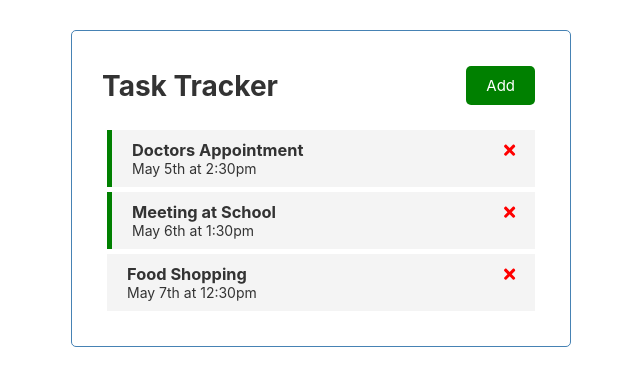
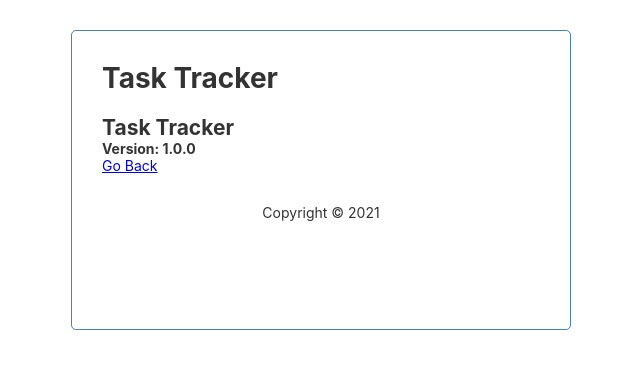
Before and after one commit to octaviookumu/task-tracker-ng, an Angular app: page /about in a window 1280 px wide. Shown: the top 386 px of the page, without its empty margins (319-959 px from the left). Built offline with nearby package versions, Linux system fonts and the light colour scheme; data requests are answered from the project's data file.

Commit message:
Limit component to route

```diff
--- a/src/app/app.component.html
+++ b/src/app/app.component.html
@@ -1,4 +1,5 @@
 <div class="container">
     <app-header></app-header>
-    <app-tasks></app-tasks>
+    <router-outlet></router-outlet>
+    <app-footer></app-footer>
 </div>
--- /dev/null
+++ b/src/app/components/about/about.component.html
@@ -0,0 +1,5 @@
+<div>
+    <h2>Task Tracker</h2>
+    <h4>Version: 1.0.0</h4>
+    <a routerLink="/">Go Back</a>
+</div>
--- /dev/null
+++ b/src/app/components/about/about.component.ts
@@ -0,0 +1,15 @@
+import { Component, OnInit } from '@angular/core';
+
+@Component({
+  selector: 'app-about',
+  templateUrl: './about.component.html',
+  styleUrls: ['./about.component.css']
+})
+export class AboutComponent implements OnInit {
+
+  constructor() { }
+
+  ngOnInit(): void {
+  }
+
+}
--- /dev/null
+++ b/src/app/components/footer/footer.component.css
@@ -0,0 +1,4 @@
+footer{
+    margin-top: 30px;
+    text-align: center;
+}
--- /dev/null
+++ b/src/app/components/footer/footer.component.html
@@ -0,0 +1,4 @@
+<footer>
+  <p>Copyright &copy; 2021</p>
+  <a *ngIf="hasRoute('/')" routerLink="about">About</a>
+</footer>
--- /dev/null
+++ b/src/app/components/footer/footer.component.ts
@@ -0,0 +1,17 @@
+import { Component, OnInit } from '@angular/core';
+import { Router } from '@angular/router';
+
+@Component({
+  selector: 'app-footer',
+  templateUrl: './footer.component.html',
+  styleUrls: ['./footer.component.css'],
+})
+export class FooterComponent implements OnInit {
+  constructor(private router: Router) {}
+
+  ngOnInit(): void {}
+
+  hasRoute(route: string) {
+    return this.router.url === route;
+  }
+}
--- a/src/app/components/header/header.component.html
+++ b/src/app/components/header/header.component.html
@@ -1,6 +1,7 @@
 <header>
   <h1>{{ title }}</h1>
   <app-button
+    *ngIf="hasRoute('/')"
     color="{{ showAddTask ? 'red' : 'green' }}"
     text="{{ showAddTask ? 'Close' : 'Add' }}"
     (btnClick)="toggleAddTask()"
--- a/src/app/components/header/header.component.ts
+++ b/src/app/components/header/header.component.ts
@@ -1,29 +1,32 @@
 import { Component, OnInit } from '@angular/core';
 import { UiService } from '../../services/ui.service';
 import { Subscription } from 'rxjs';
+import { Router } from '@angular/router';
 
 @Component({
   selector: 'app-header',
   templateUrl: './header.component.html',
-  styleUrls: ['./header.component.css']
+  styleUrls: ['./header.component.css'],
 })
 export class HeaderComponent implements OnInit {
-  title: string = 'Task Tracker'
+  title: string = 'Task Tracker';
   showAddTask!: boolean;
   subscription: Subscription;
 
-
-  constructor(private uiService: UiService) {
+  constructor(private uiService: UiService, private router: Router) {
     // we want to watch the showAddTask value change using the subscription
-    this.subscription = this.uiService.onToggle().subscribe(value => this.showAddTask = value)
-
+    this.subscription = this.uiService
+      .onToggle()
+      .subscribe((value) => (this.showAddTask = value));
   }
 
-  ngOnInit(): void {
+  ngOnInit(): void {}
+
+  toggleAddTask() {
+    this.uiService.toggleAddTask();
   }
 
-  toggleAddTask() {
-    this.uiService.toggleAddTask()
+  hasRoute(route: string) {
+    return this.router.url === route;
   }
-
 }
--- /dev/null
+++ b/src/routes/routes.ts
@@ -0,0 +1,19 @@
+import { TasksComponent } from 'src/app/components/tasks/tasks.component';
+import { AboutComponent } from 'src/app/components/about/about.component';
+import { FooterComponent } from 'src/app/components/footer/footer.component';
+
+export interface Route {
+  path: string;
+  component: any;
+}
+
+export const APPROUTES: Route[] = [
+  {
+    path: '',
+    component: TasksComponent,
+  },
+  {
+    path: 'about',
+    component: AboutComponent,
+  },
+];
```
Also changed, not shown: src/app/app.module.ts (+13 -1 lines), src/app/components/about/about.component.css (added), 2 other files (tests, documents, lock files or other folders).
